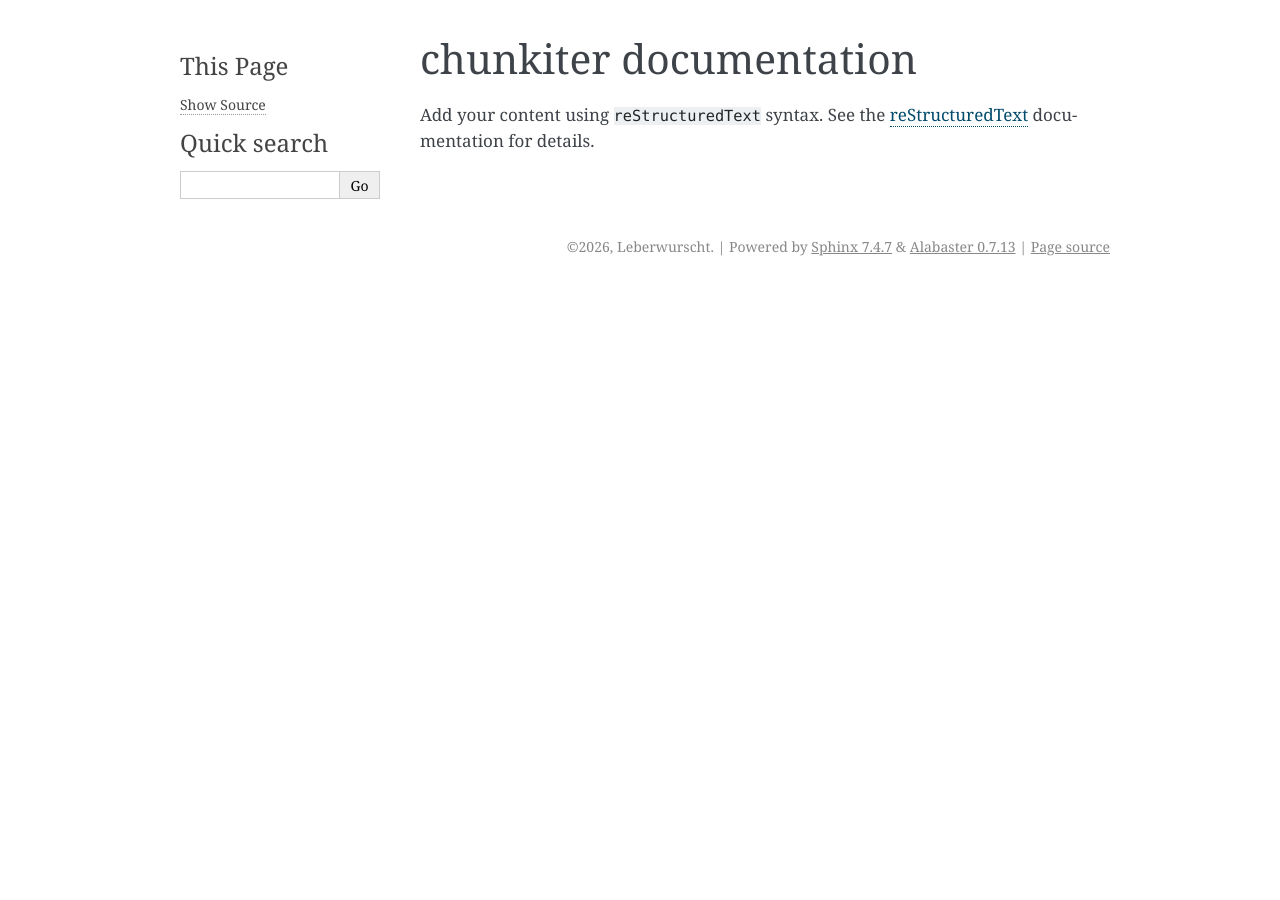
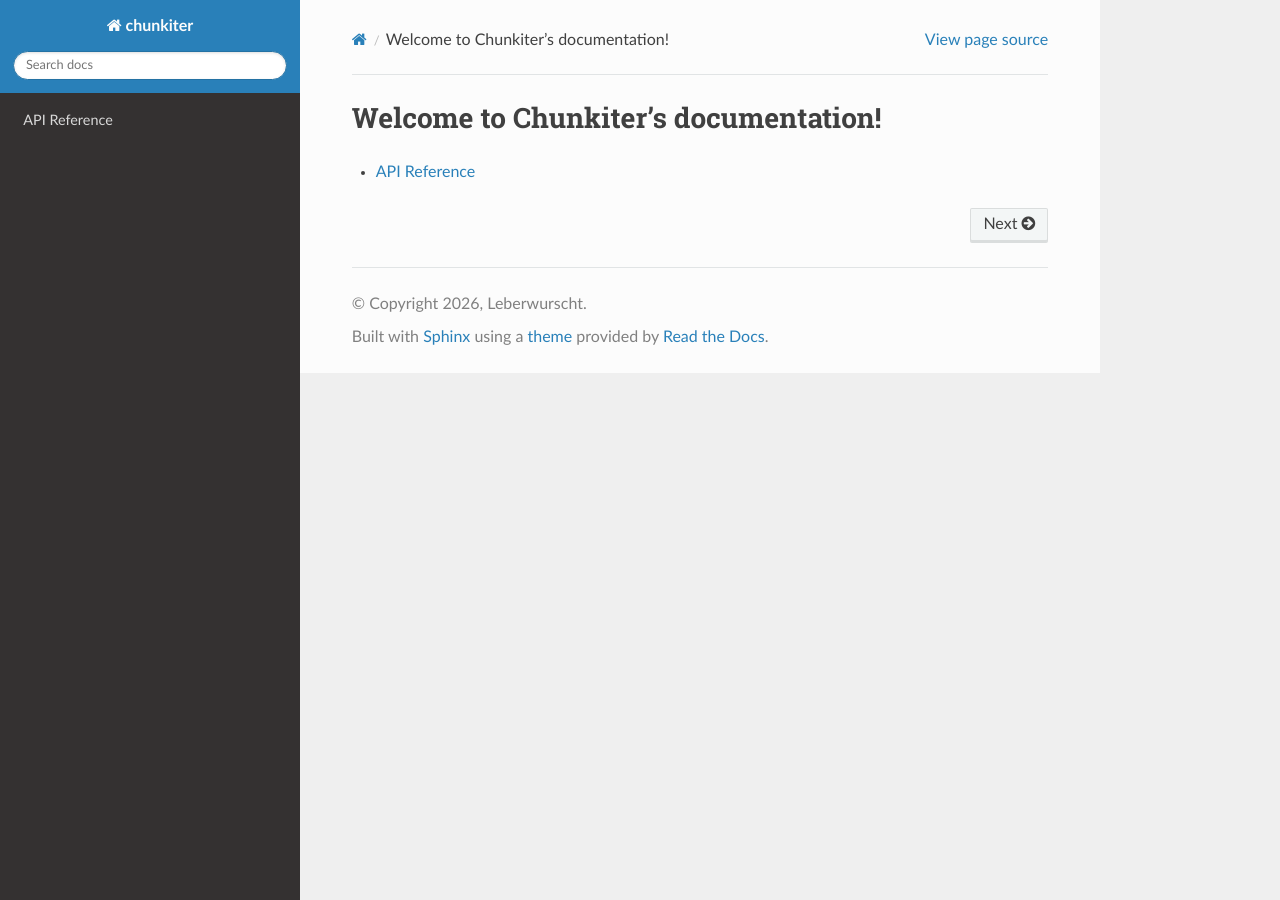
Before and after one commit to Leberwurscht/chunkiter, a Sphinx documentation site: the page built from docs/source/index.rst, in a window 1280 px wide. Built offline with Sphinx 7.4.7 and the Read the Docs theme 3.1.0, drawn with Linux system fonts in a browser that asks for light colours.

Commit message:
doc fixes

```diff
--- /dev/null
+++ b/docs/source/api.rst
@@ -0,0 +1,7 @@
+API Reference
+=============
+
+.. automodule:: chunkiter
+   :members:
+   :undoc-members:
+   :show-inheritance:
--- a/docs/source/conf.py
+++ b/docs/source/conf.py
@@ -1,7 +1,4 @@
 # Configuration file for the Sphinx documentation builder.
-#
-# For the full list of built-in configuration values, see the documentation:
-# https://www.sphinx-doc.org/en/master/usage/configuration.html
 
 # -- Project information -----------------------------------------------------
 # https://www.sphinx-doc.org/en/master/usage/configuration.html#project-information
@@ -26,5 +23,7 @@ exclude_patterns = []
 # -- Options for HTML output -------------------------------------------------
 # https://www.sphinx-doc.org/en/master/usage/configuration.html#options-for-html-output
 
-html_theme = 'alabaster'
+add_module_names = False
+
+html_theme = 'sphinx_rtd_theme'
 html_static_path = ['_static']
--- a/docs/source/index.rst
+++ b/docs/source/index.rst
@@ -1,16 +1,7 @@
-.. chunkiter documentation master file, created by
-   sphinx-quickstart on Fri Jun 26 22:22:47 2026.
-   You can adapt this file completely to your liking, but it should at least
-   contain the root `toctree` directive.
-
-chunkiter documentation
-=======================
-
-Add your content using ``reStructuredText`` syntax. See the
-`reStructuredText <https://www.sphinx-doc.org/en/master/usage/restructuredtext/index.html>`_
-documentation for details.
-
+Welcome to Chunkiter's documentation!
+=====================================
 
 .. toctree::
    :maxdepth: 2
-   :caption: Contents:
+
+   api
```
Also changed, not shown: README.md (+2 -0 lines), src/chunkiter/__init__.py (+9 -0 lines), .gitlab-ci.yml, 4 other files.
